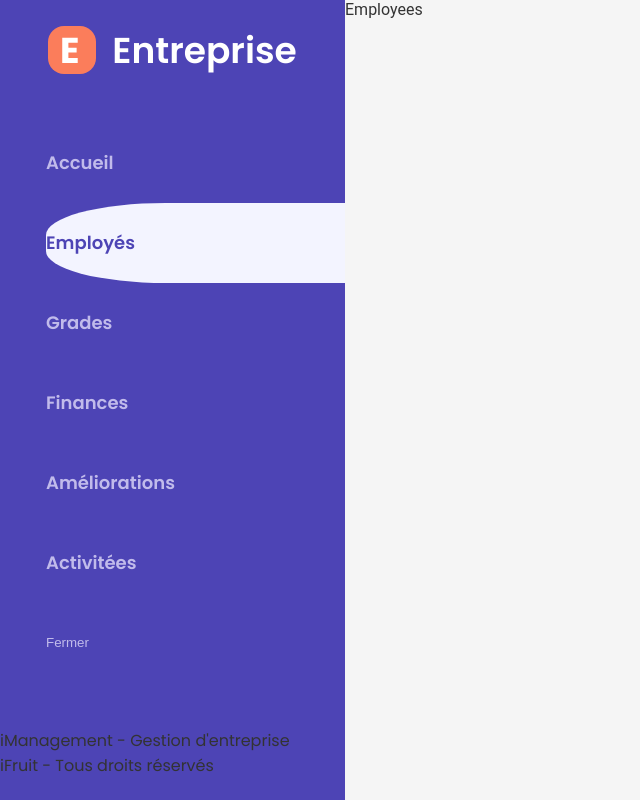
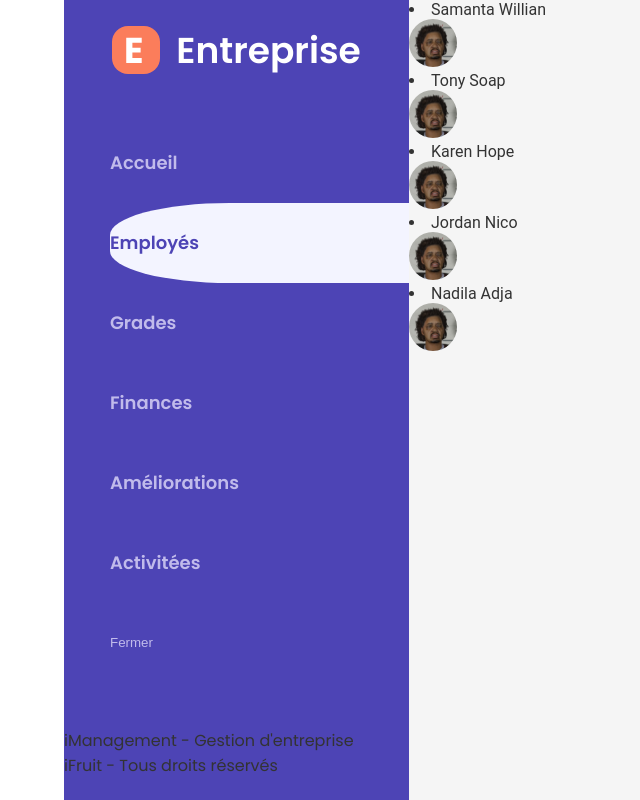
Before and after one commit to Tryade-projects/triade-dashboard, a React (Vite) app: page /employees in a window 1280 px wide. Shown: the whole page, without its empty margins (0-640 px from the left). Built offline with nearby package versions, Linux system fonts and the light colour scheme.

Commit message:
first commit abrdul

```diff
--- /dev/null
+++ b/fakeData.json
@@ -0,0 +1,37 @@
+[
+  {
+    "avatar": "./src/assets/fake-avatar.svg",
+    "name": "Samanta Willian",
+    "grade": "Sergent-Chef",
+    "date": "March 25, 2021",
+    "phone": "555-2098"
+  },
+  {
+    "avatar": "./src/assets/fake-avatar.svg",
+    "name": "Tony Soap",
+    "grade": "Recrue",
+    "date": "March 25, 2021",
+    "phone": "126-9812"
+  },
+  {
+    "avatar": "./src/assets/fake-avatar.svg",
+    "name": "Karen Hope",
+    "grade": "Commandant",
+    "date": "March 25, 2021",
+    "phone": "987-6540"
+  },
+  {
+    "avatar": "./src/assets/fake-avatar.svg",
+    "name": "Jordan Nico",
+    "grade": "Recrue",
+    "date": "March 25, 2021",
+    "phone": "333-6789"
+  },
+  {
+    "avatar": "./src/assets/fake-avatar.svg",
+    "name": "Nadila Adja",
+    "grade": "Recrue",
+    "date": "March 25, 2021",
+    "phone": "983-9768"
+  }
+]
--- a/src/pages/Employees/Employees.jsx
+++ b/src/pages/Employees/Employees.jsx
@@ -1,7 +1,20 @@
-import React from 'react';
+import React from "react";
+import data from "../../../fakeData.json";
+import tes from "../../assets/fake-avatar.svg";
+
+console.log(data);
 
 const Employees = () => {
-  return <div>Employees</div>;
+  return (
+    <div>
+      {data.map((test) => (
+        <div>
+          <li>{test.name}</li>
+          <img src={test.avatar} alt="" />
+        </div>
+      ))}
+    </div>
+  );
 };
 
 export default Employees;
--- a/src/styles/_settings.scss
+++ b/src/styles/_settings.scss
@@ -26,7 +26,7 @@ button {
 
 #root {
   height: 100vh;
-  width: 100vw;
+  width: 90vw;
   max-width: 1920px;
   margin: 0 auto;
 }
@@ -36,7 +36,7 @@ button {
   height: 100%;
   width: 100%;
   background-color: #f5f5f5;
-  font-family: 'Roboto', sans-serif;
+  font-family: "Roboto", sans-serif;
   font-size: 16px;
   color: #333;
 }
--- a/src/styles/_variables.scss
+++ b/src/styles/_variables.scss
@@ -4,7 +4,7 @@ $colorOrange: #fb7d5b;
 $colorYellow: #fcc43e;
 $colorText: #303972;
 $colorGreen: #4cbc9a;
-$colorRed: #4cbc9a;
+$colorRed: #ff4550;
 $colorBackground: #f3f4ff;
 $colorWhite: #ffffff;
 $colorGrey1: #f5f5f5;
```
Also changed, not shown: src/assets/fake-avatar.svg (added), 1 other file (tests, documents, lock files or other folders).
